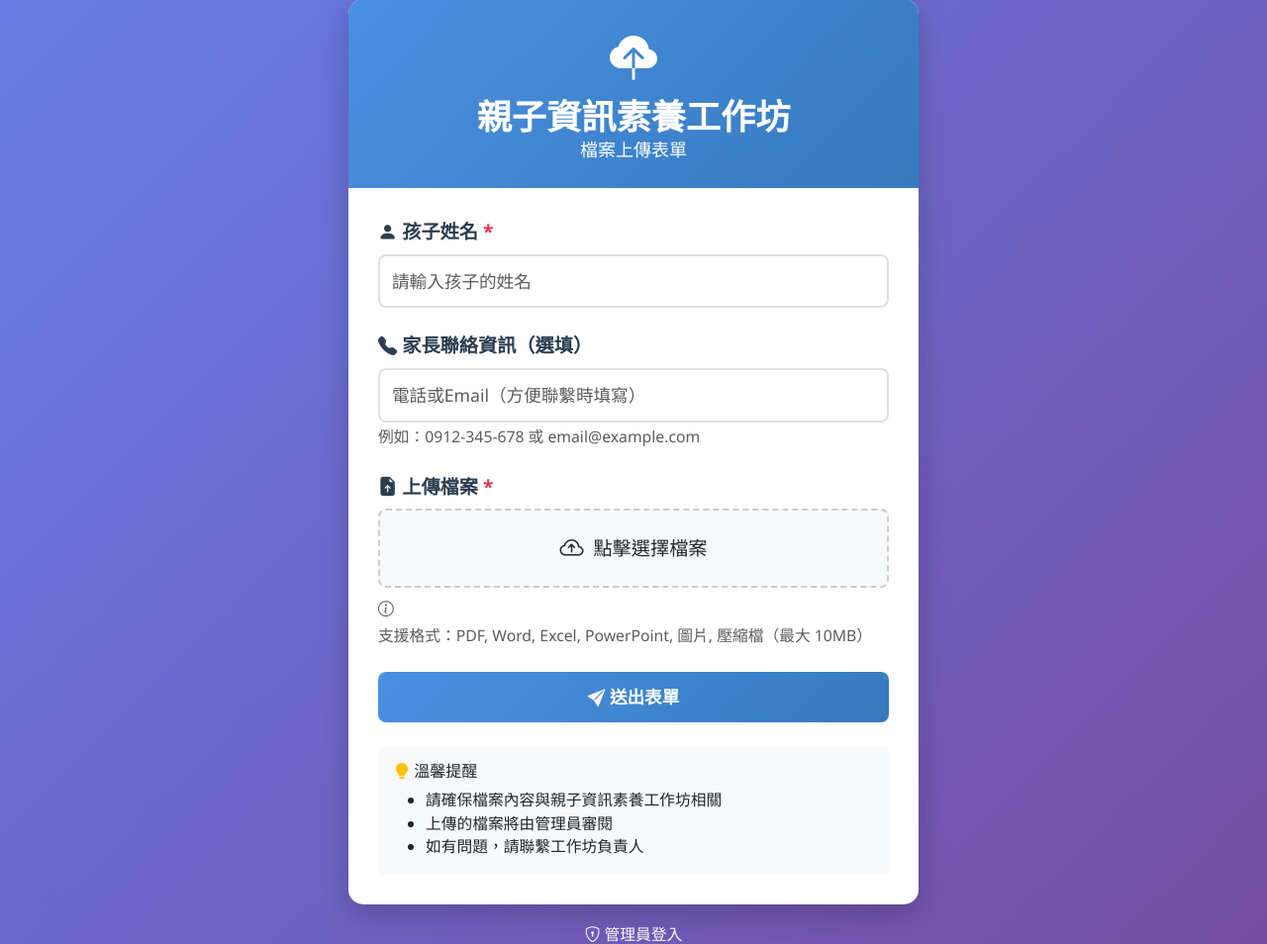
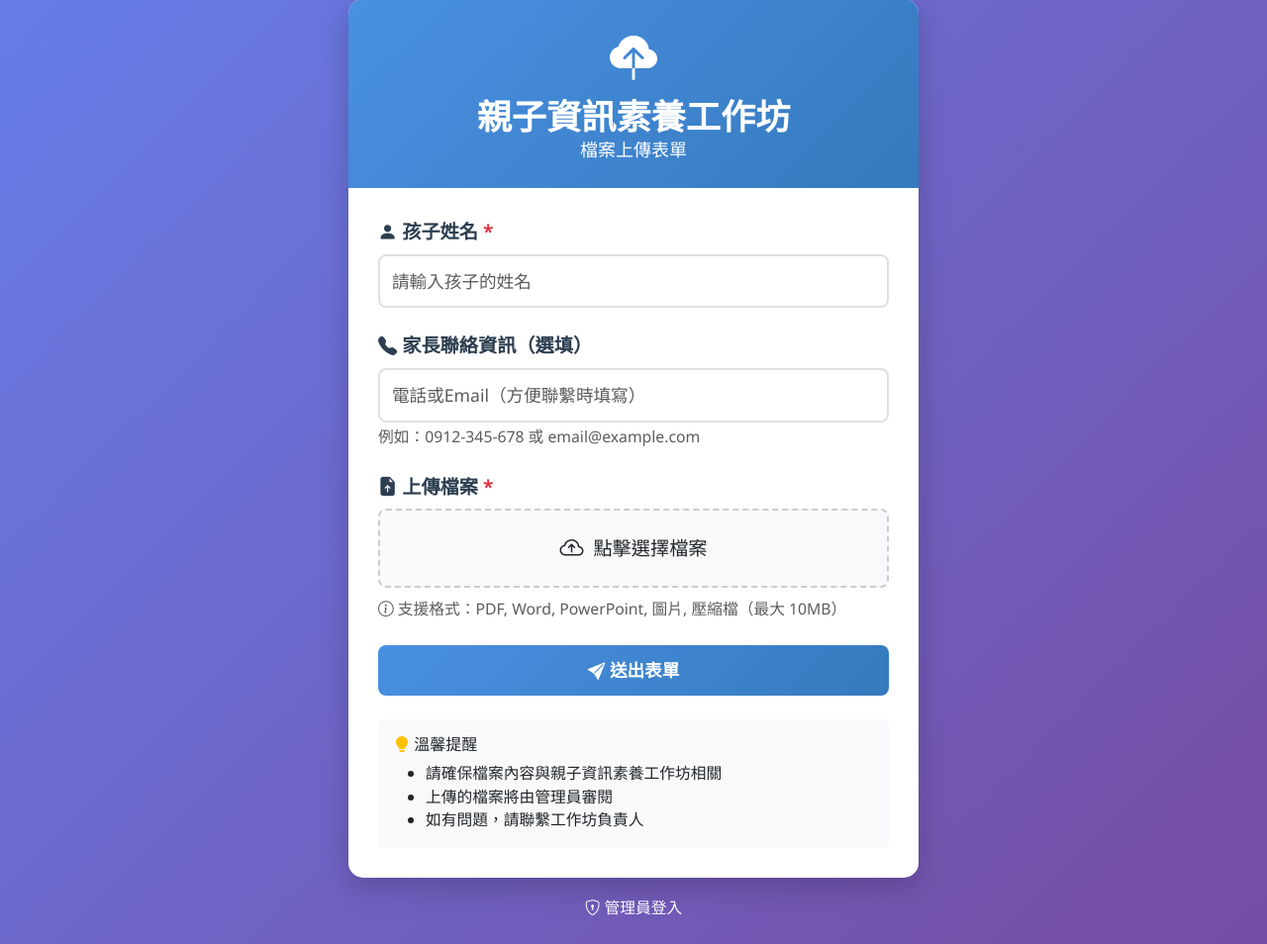
Before and after one commit to weifish0/file_upload_sys, a Flask app: page / in a window 1280 px wide. Shown: the part 69-1023 px from the top of the page at 99% size. Run offline with Flask 3, Linux system fonts and the light colour scheme.

Commit message:
feat: don't support xlsx && gif file upload

```diff
--- a/templates/index.html
+++ b/templates/index.html
@@ -76,7 +76,7 @@
                             <div class="file-name" style="display: none;"></div>
                             <small class="form-text text-muted">
                                 <i class="bi bi-info-circle"></i>
-                                支援格式：PDF, Word, Excel, PowerPoint, 圖片, 壓縮檔（最大 10MB）
+                                支援格式：PDF, Word, PowerPoint, 圖片, 壓縮檔（最大 10MB）
                             </small>
                         </div>
 
```
